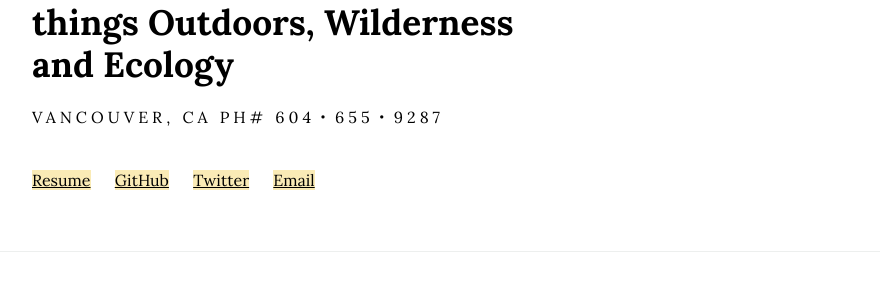
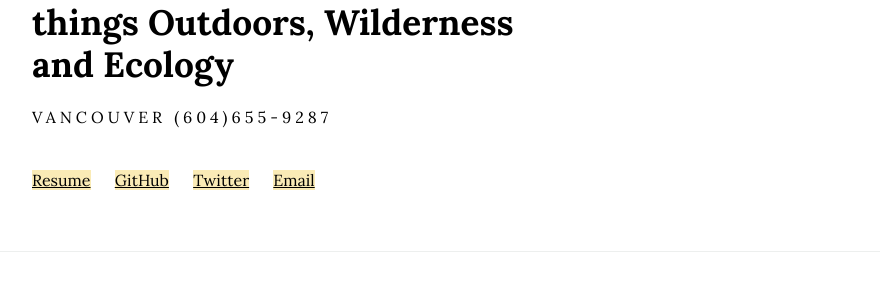
Before and after one commit to LeighAkin/leigh-akin, a Jekyll site: the page built from index.html, in a window 1280 px wide. Shown: the part 315-615 px from the top of the page, without its empty margins (198-1078 px from the left). Built offline with Jekyll 4.4.1, drawn with Linux system fonts in a browser that asks for light colours.

Commit message:
edit phone

```diff
--- a/_config.yml
+++ b/_config.yml
@@ -8,7 +8,7 @@ baseurl: "http://shitposter.ca/leigh-akin/"
 url: "http://shitposter.ca/leigh-akin/"
 name: Leigh Akin
 job: Ironworker
-location: Vancouver, CA Ph# 604・655・9287
+location: Vancouver (604)655-9287
 languages: Outdoors, Wilderness and Ecology
 resume_link: http:shitposter.ca/leigh-akin/docs/resume
 twitter_username: wyvern_jinx
```
